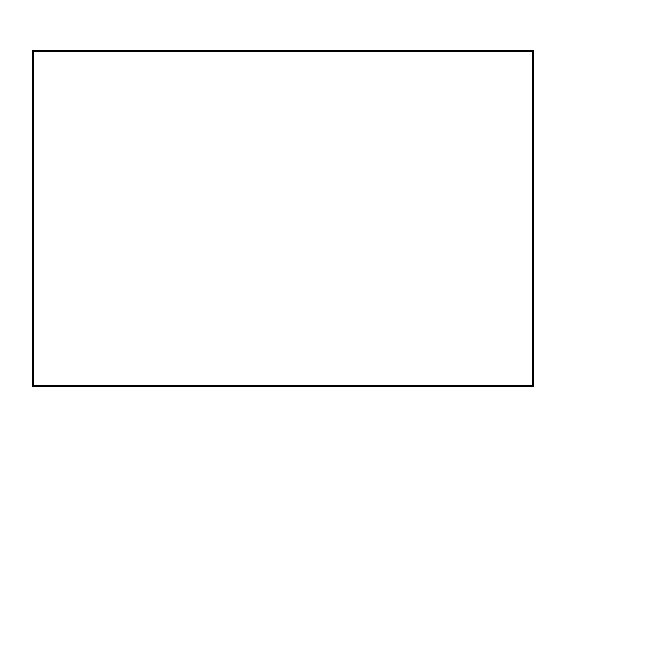
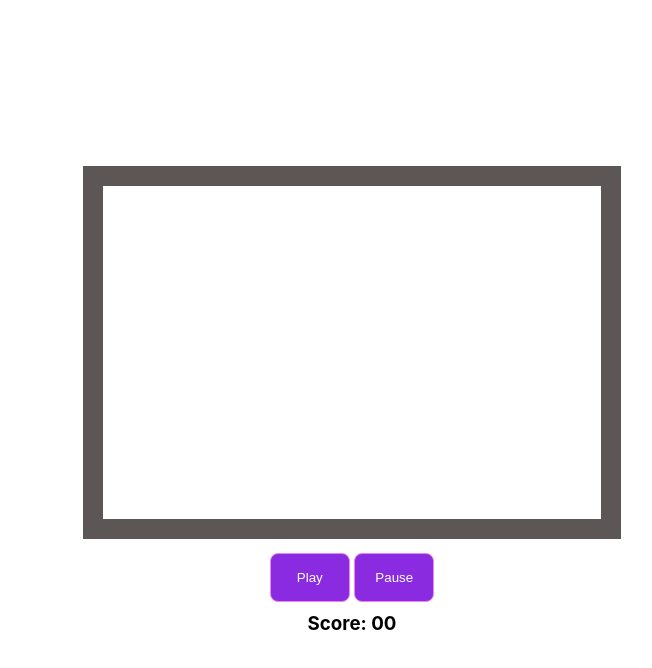
Before and after one commit to manishkr1101/Snake-Game, a website: page src/index.html in a window 1280 px wide. Shown: the whole page, without its empty margins (288-940 px from the left). Drawn offline with Linux system fonts and the light colour scheme.

Commit message:
UI improvement, support play pause and scoring

```diff
--- a/src/css/styles.css
+++ b/src/css/styles.css
@@ -5,14 +5,39 @@
 
 body{
     width: 100%;
-    overflow: hidden;
+    height: 100vh;
+    display: flex;
+    align-items: center;
+    font-family: -apple-system, BlinkMacSystemFont, 'Segoe UI', Roboto, Oxygen, Ubuntu, Cantarell, 'Open Sans', 'Helvetica Neue', sans-serif;
+}
+.container{
+    width: 500px;
+    margin: auto;
+    display: flex;
+    flex-direction: column;
+    align-items: center;
+    /* justify-content: center; */
 }
 #board{
-    border: solid 2px black;
+    border: solid 20px rgb(92, 86, 86);
 }
 
-div.board{
-    height: 400px;
-    width: 50%;
-    margin: 50px auto;
+
+.controller{
+    margin: 10px auto;
 }
+
+.btn{
+    padding: 1rem;
+    min-width: 80px;
+    border: solid 1px violet;
+    border-radius: 8px;
+    outline: none;
+    background-color: blueviolet;
+    color: white;
+    cursor: pointer;
+    transition: background-color 0.2s;
+}
+.btn:hover{
+    background-color: blue;
+}
--- a/src/index.html
+++ b/src/index.html
@@ -9,10 +9,20 @@
 </head>
 
 <body>
-    <div class="board">
-        <canvas id="board" width="498px" height="333px">
-            <p>current price 5.6</p>
-        </canvas>
+    <div class="container">
+        <div class="board">
+            <canvas id="board" width="498px" height="333px">
+
+            </canvas>
+        </div>
+        <div class="controller">
+            <button class="btn" id="play">Play</button>
+            <button class="btn" id="pause">Pause</button>
+        </div>
+        <div class="score">
+            <h3>Score: <span>00</span> </h3>
+            <p class="message"></p>
+        </div>
     </div>
 </body>
 
--- /dev/null
+++ b/src/ts/UIController.ts
@@ -0,0 +1,5 @@
+import elements from './elements'
+
+export const updateScore = (score) => {
+    elements.scoreField.textContent = score
+}
```
Also changed, not shown: src/ts/elements.ts (added, +7 -0 lines), src/ts/index.ts (+38 -2 lines), src/ts/snake.ts (+34 -7 lines), webpack.config.js (+5 -3 lines), README.md (added).
